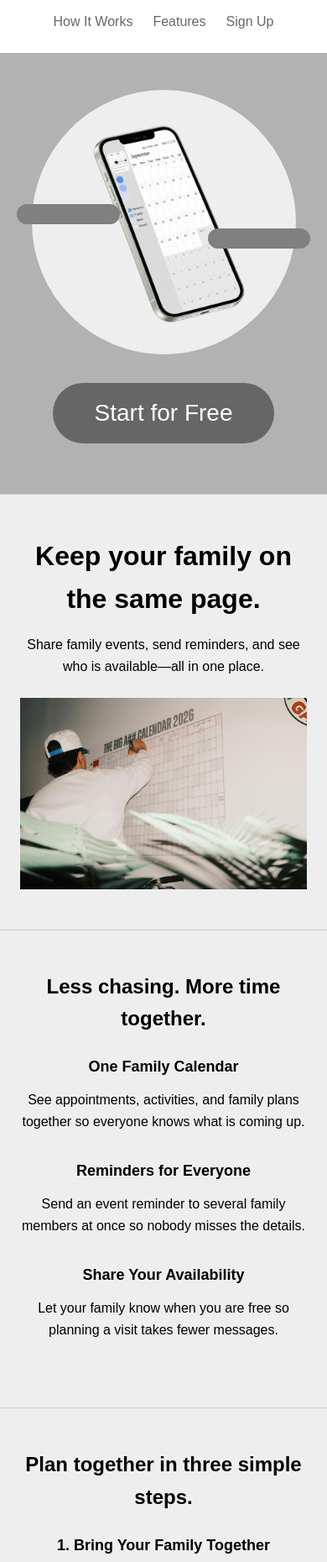
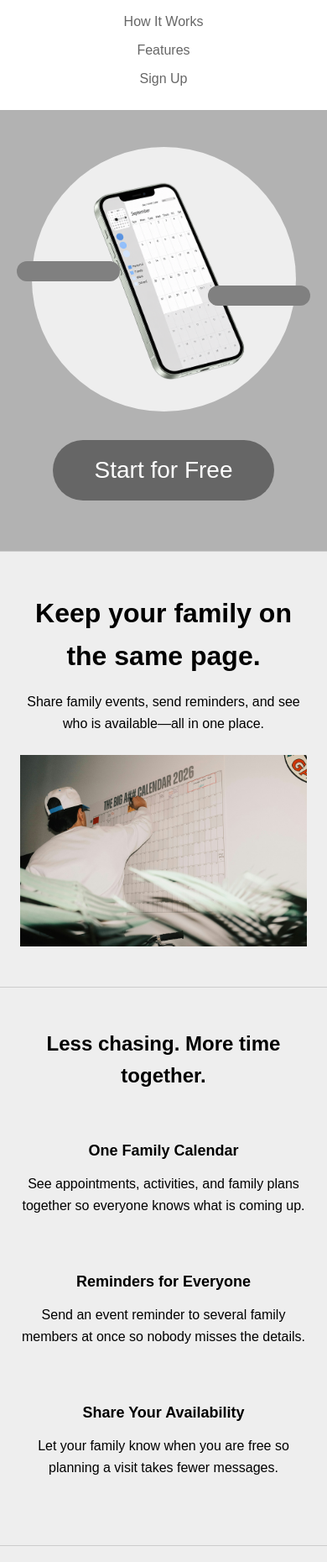
Before and after one commit to Rkholo/touro-f26-kholodenko-rebecca, a plain HTML site: page index.html in a window 390 px wide. Shown: the part 113-1973 px from the top of the page at 84% size. Drawn offline with Linux system fonts and the light colour scheme.

Commit message:
Update media query for flex layouts

```diff
--- a/style.css
+++ b/style.css
@@ -362,6 +362,18 @@ header nav {
   margin: 0;
 }
 
+/* Grid keeps the three features in equal columns,
+   with the section heading spanning the row above them. */
+#features {
+  display: grid;
+  grid-template-columns: repeat(3, minmax(0, 1fr));
+  gap: 2rem;
+}
+
+#features > h2 {
+  grid-column: 1 / -1;
+}
+
 /* MOBILE LAYOUT */
 @media (max-width: 600px) {
   header {
@@ -393,3 +405,18 @@ header nav {
   background: transparent;
   transform: none;
 }
+
+/* Keep responsive overrides at the bottom of the stylesheet. */
+@media (max-width: 600px) {
+  /* Stack the main navigation links on narrow screens. */
+  header nav {
+    flex-direction: column;
+    align-items: center;
+    gap: 16px;
+  }
+
+  /* Stack the feature articles and keep their text readable. */
+  #features {
+    grid-template-columns: 1fr;
+  }
+}
```
